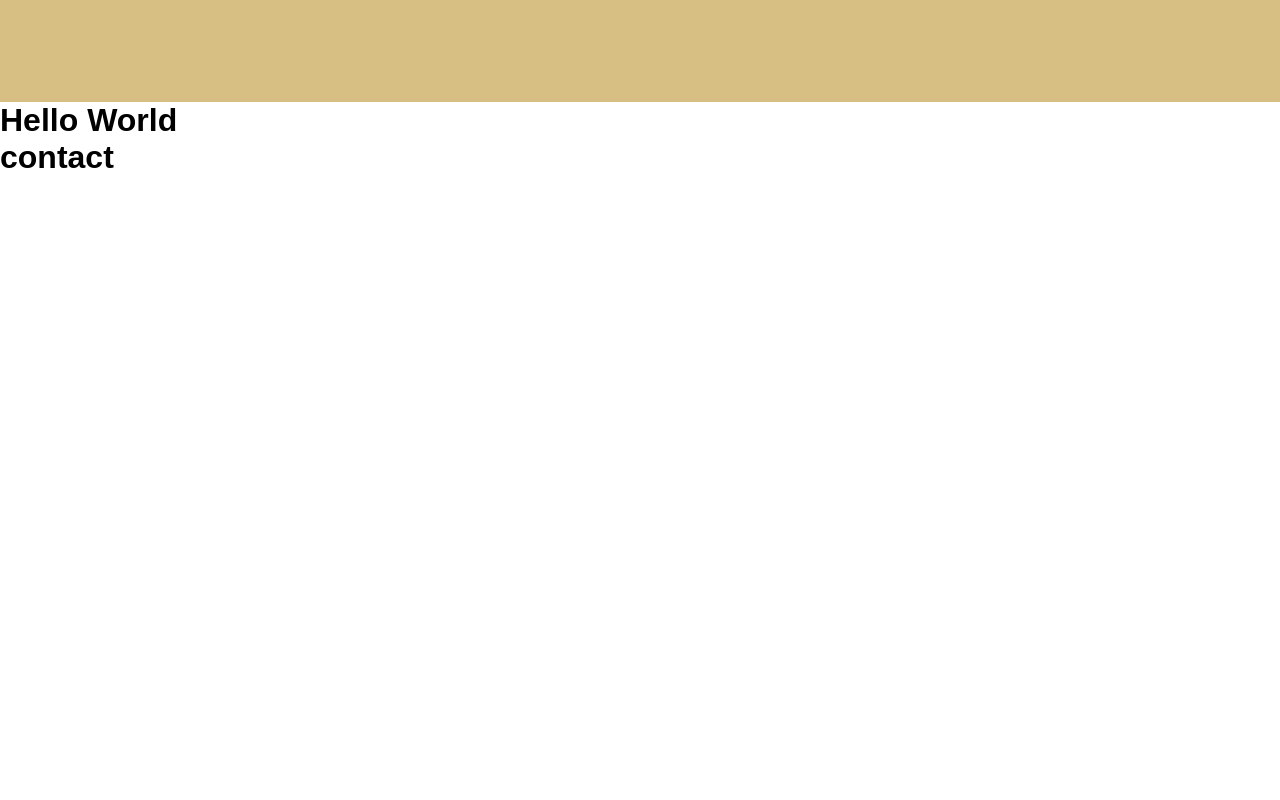
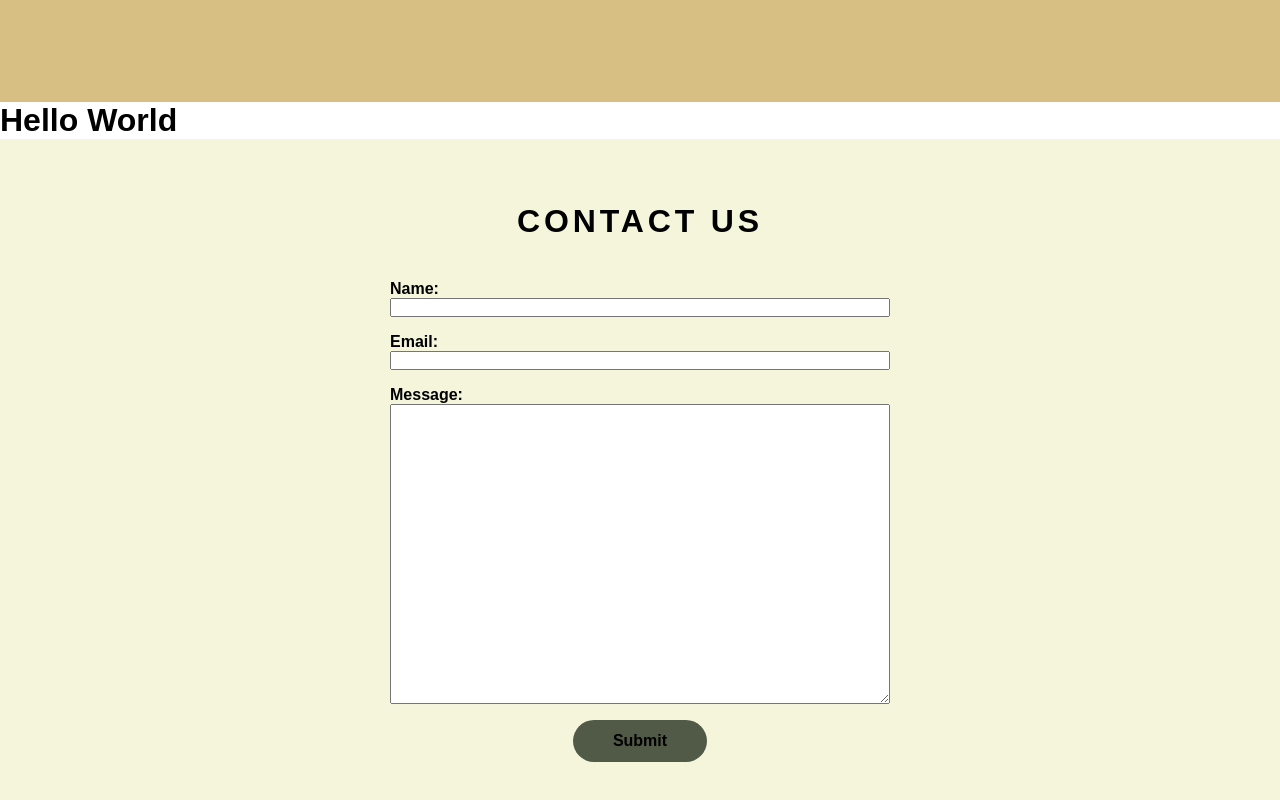
Before and after one commit to JargalanE/nni-assignment3-nationalparks, a React (Create React App) app: page / in a window 1280 px wide. Shown: the part 1498-2298 px from the top of the page. Before the commit the page ends 1674 px from the top, so only its background shows below. Built offline with nearby package versions, Linux system fonts and the light colour scheme; no server answers; a web font is replaced by a local one.

Commit message:
Working Contact Us page

```diff
--- a/package.json
+++ b/package.json
@@ -3,6 +3,7 @@
   "version": "0.1.0",
   "private": true,
   "dependencies": {
+    "@emailjs/browser": "^4.4.1",
     "@testing-library/dom": "^10.4.1",
     "@testing-library/jest-dom": "^6.9.1",
     "@testing-library/react": "^16.3.0",
--- a/src/components/Contact.js
+++ b/src/components/Contact.js
@@ -1,9 +1,51 @@
-function Contact(){
-    return (
-        <div className="Contact" id="contact-section">
-            <h1>contact</h1>
+import { useRef } from "react";
+import emailjs from "@emailjs/browser";
+
+function Contact() {
+  const formRef = useRef();
+
+  const handleSubmit = (e) => {
+    e.preventDefault();
+
+    emailjs
+      .sendForm(
+        "service_xcxjniv",
+        "template_3rn4iaa",
+        formRef.current,
+        "xvl4G92SNPdbG5alI"
+      )
+      .then(
+        () => {
+          alert("Message sent!");
+          e.target.reset();
+        },
+        (error) => {
+          console.error("EmailJS error:", error);
+          alert("Oops, something went wrong. Please try again.");
+        }
+      );
+  };
+
+  return (
+    <div className="Contact" id="contact-section">
+      <h2 className="title">CONTACT US</h2>
+
+      <form ref={formRef} onSubmit={handleSubmit}>
+        <label htmlFor="name">Name:</label><br />
+        <input type="text" id="name" name="user_name" /><br />
+
+        <label htmlFor="email">Email:</label><br />
+        <input type="email" id="email" name="user_email" /><br />
+
+        <label htmlFor="message">Message:</label><br />
+        <textarea id="message" name="message" /><br />
+
+        <div id="submit">
+          <input type="submit" value="Submit" />
         </div>
-    );
+      </form>
+    </div>
+  );
 }
 
 export default Contact;
--- a/src/index.css
+++ b/src/index.css
@@ -21,7 +21,7 @@ body, html, section{
   right: 0;
 
   background: #515a47b3; /* your color */
-  padding: 0.75rem 0;
+  padding: 0.2rem 0;
   text-align: center;
 
   z-index: 1000;          /* stay above everything */
@@ -141,3 +141,46 @@ body, html, section{
 .activity-button:hover {
   text-decoration: underline;
 }
+
+.Contact{
+  height: 100vh;
+  background-color: beige;
+  display: flex;
+  align-items: center;
+  flex-direction: column;
+  padding: 4rem 2rem 5rem;
+}
+
+#name, #email{
+  width: 500px;
+  margin-bottom: 1rem;
+}
+
+#message{
+  width: 500px;
+  height: 300px;
+  line-height: normal;
+  padding: 4px;
+  vertical-align: top;
+  margin-bottom: 1rem;
+}
+
+#submit{
+  text-align: center;
+
+}
+
+#submit input{
+  background-color: #515a47;
+  border: none;
+  padding: 12px 40px;
+  border-radius: 999px;
+  font-size: 16px;
+  cursor: pointer;
+  box-shadow: none;
+  font-weight: bold;
+}
+
+.Contact label{
+  font-weight: bold;
+}
```
Also changed, not shown: 1 other file (tests, documents, lock files or other folders).
